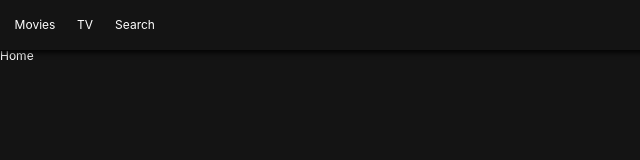
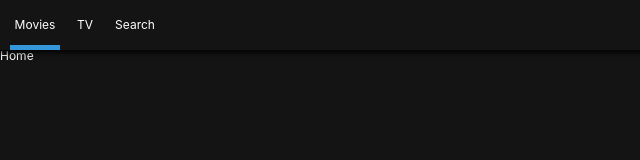
Before and after one commit to buyeolim/nc_nomflix, a React (Create React App) app: page / in a window 1280 px wide. Shown: the top 160 px of the page, without its empty margins (0-640 px from the left). Built offline with nearby package versions, Linux system fonts and the light colour scheme.

Commit message:
Update Header(3.4)

```diff
--- a/src/components/Header.js
+++ b/src/components/Header.js
@@ -1,5 +1,5 @@
 import React from "react";
-import { Link } from "react-router-dom";
+import { Link, withRouter } from "react-router-dom";
 import styled from "styled-components";
 
 const Header = styled.header`
@@ -17,14 +17,14 @@ const Header = styled.header`
 `;
 const List = styled.ul`
   display: flex;
-  &:hover {
-    background-color: blue;
-  }
 `;
 const Item = styled.li`
   width: 50px;
   height: 50px;
   text-align: center;
+  border-bottom: 5px solid
+    ${(props) => (props.current ? "#3498db" : "transparent")};
+  transition: border-bottom 0.5s ease-in-out;
 `;
 const SLink = styled(Link)`
   height: 50px;
@@ -33,18 +33,18 @@ const SLink = styled(Link)`
   justify-content: center;
 `;
 
-export default () => (
+export default withRouter(({ location: { pathname } }) => (
   <Header>
     <List>
-      <Item>
+      <Item current={pathname === "/"}>
         <SLink to="/">Movies</SLink>
       </Item>
-      <Item>
+      <Item current={pathname === "/tv"}>
         <SLink to="/tv">TV</SLink>
       </Item>
-      <Item>
+      <Item current={pathname === "/search"}>
         <SLink to="/search">Search</SLink>
       </Item>
     </List>
   </Header>
-);
+));
```
